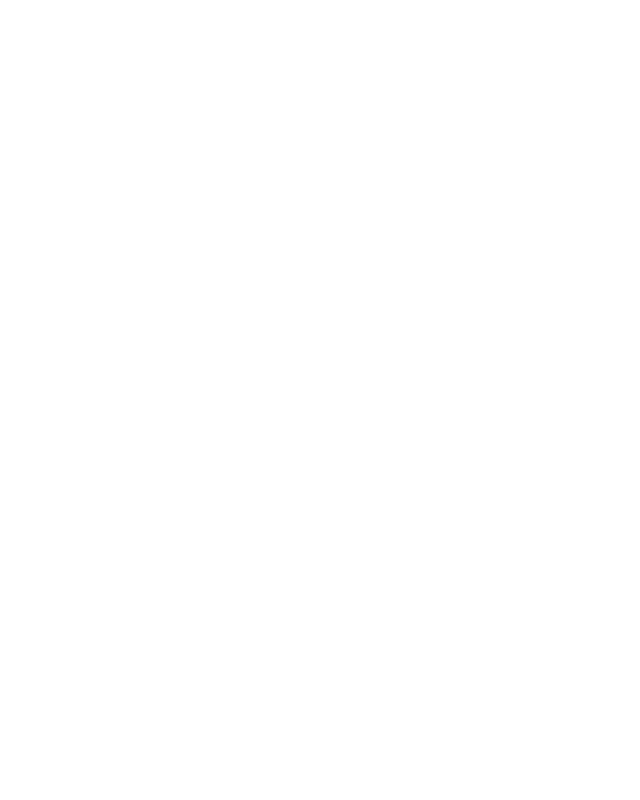
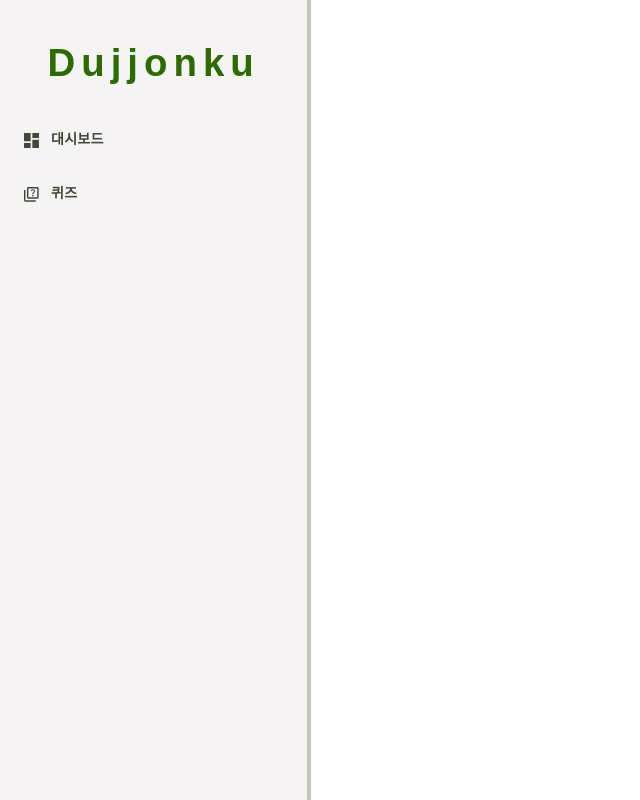
Before and after one commit to chc216/dujjonku-frontend, a React (Vite) app: page /quiz in a window 1280 px wide. Before the commit this address had no page. Shown: the whole page, without its empty margins (0-640 px from the left). Built offline with nearby package versions, Linux system fonts and the light colour scheme.

Commit message:
feat: 네비게이션 버튼의 onclick, 호버링 기능 추가

```diff
--- a/src/App.jsx
+++ b/src/App.jsx
@@ -1,13 +1,14 @@
 import { Routes, Route } from 'react-router-dom'
+import Report from '@/pages/user/Report'
+import DashBoard from '@/pages/user/DashBoard'
+import Quiz from '@/pages/user/Quiz'
 
 function App() {
   return (
     <Routes>
-      <Route path="/">
-      </Route>
-
-      <Route path="/admin">
-      </Route>
+      <Route path="/" element={<DashBoard />} />
+      <Route path="/report" element={<Report />} />
+      <Route path="/quiz" element={<Quiz />} />
     </Routes>
   )
 }
--- a/src/components/Nav/Button.jsx
+++ b/src/components/Nav/Button.jsx
@@ -9,6 +9,11 @@ const Container = styled.button`
     border-radius: 12px;
     border: none;
     background: transparent;
+    cursor: pointer;
+    &:hover {
+        /* border-bottom: 4px solid #2B6C00; */
+        background: #58CC02;
+    }
 
 `
 
@@ -24,9 +29,9 @@ const Text = styled.span`
 
 
 
-function Button({Icon, text}) {
+function Button({Icon, text, onClick}) {
     return (
-        <Container>
+        <Container onClick={onClick}>
                 <Icon style={{ width: '15px', height: '15px', fill: '#3F4A36' }}/>
                 <Text>{text}</Text>
         </Container>
--- a/src/components/Nav/NavBar.jsx
+++ b/src/components/Nav/NavBar.jsx
@@ -2,6 +2,7 @@ import styled from "styled-components";
 import Button from "./Button";
 import DashboardIcon from '@/assets/dashboard.svg?react';
 import QuizIcon from '@/assets/quiz_icon.svg?react';
+import { useNavigate } from "react-router-dom"
 
 const NavBarContainer = styled.div`
     position: fixed;
@@ -42,6 +43,7 @@ const LogoContent = styled.div`
     font-weight: 800;
     line-height: 1.2;
     letter-spacing: 6px;
+    cursor: pointer;
 `
 
 const ButtonContainer = styled.div`
@@ -49,7 +51,7 @@ const ButtonContainer = styled.div`
     padding: 0 8px;
     flex-direction: column;
     align-items: flex-start;
-    gap: 2px;
+    gap: 10px;
     flex: 1 0 0;
     align-self: stretch;
 `
@@ -63,12 +65,13 @@ const SubscribeContainer = styled.div`
 `
 
 function NavBar() {
+    const navigate = useNavigate();
     return (
         <NavBarContainer>
-            <LogoContainer><LogoContent>Dujjonku</LogoContent></LogoContainer>
+            <LogoContainer><LogoContent onClick={() => navigate('/')}>Dujjonku</LogoContent></LogoContainer>
             <ButtonContainer>
-                <Button Icon={DashboardIcon} text={"대시보드"}/>
-                <Button Icon={QuizIcon} text={"퀴즈"}/>
+                <Button Icon={DashboardIcon} text={"대시보드"} onClick={() => navigate('/')}/>
+                <Button Icon={QuizIcon} text={"퀴즈"} onClick={() => navigate('/quiz')}/>
             </ButtonContainer>
             <SubscribeContainer></SubscribeContainer>
         </NavBarContainer>
--- /dev/null
+++ b/src/pages/user/DashBoard/index.jsx
@@ -0,0 +1,11 @@
+import NavBar from "@/components/Nav/NavBar";
+
+function DashBoard() {
+    return (
+        <>
+            <NavBar></NavBar>
+        </>
+    )
+}
+
+export default DashBoard;
--- a/src/pages/user/Quiz/index.jsx
+++ b/src/pages/user/Quiz/index.jsx
@@ -0,0 +1,9 @@
+import NavBar from "@/components/Nav/NavBar";
+
+function Quiz() {
+    return (<>
+        <NavBar></NavBar>
+    </>);
+}
+
+export default Quiz;
```
